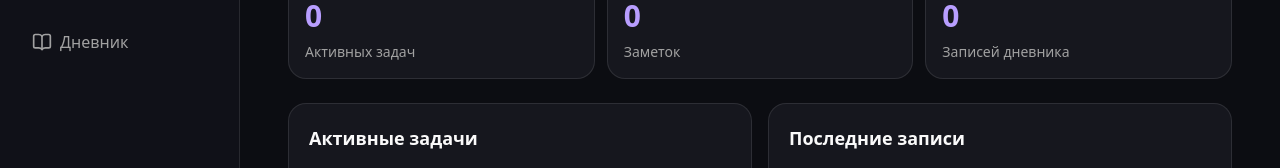
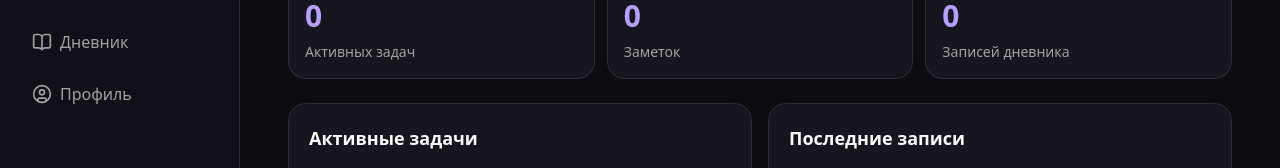
Before and after one commit to jacio1/my-app, a Next.js app: page / in a window 1280 px wide. Shown: the part 266-434 px from the top of the page. Built offline with nearby package versions, Linux system fonts and the light colour scheme.

Commit message:
added user nav

```diff
--- a/src/components/navigation.tsx
+++ b/src/components/navigation.tsx
@@ -2,7 +2,7 @@
 
 import Link from "next/link";
 import { usePathname } from "next/navigation";
-import { BookOpen, Home, ListTodo, NotebookPen } from "lucide-react";
+import { BookOpen, Home, ListTodo, NotebookPen, UserCircle } from "lucide-react";
 import { cn } from "@/lib/utils";
 
 const items = [
@@ -10,6 +10,7 @@ const items = [
   { href: "/tasks", label: "Задачи", icon: ListTodo },
   { href: "/notes", label: "Заметки", icon: NotebookPen },
   { href: "/diary", label: "Дневник", icon: BookOpen },
+  { href: "/profile", label: "Профиль", icon: UserCircle },
 ];
 
 export function Navigation({ mobile = false }: { mobile?: boolean }) {
```
